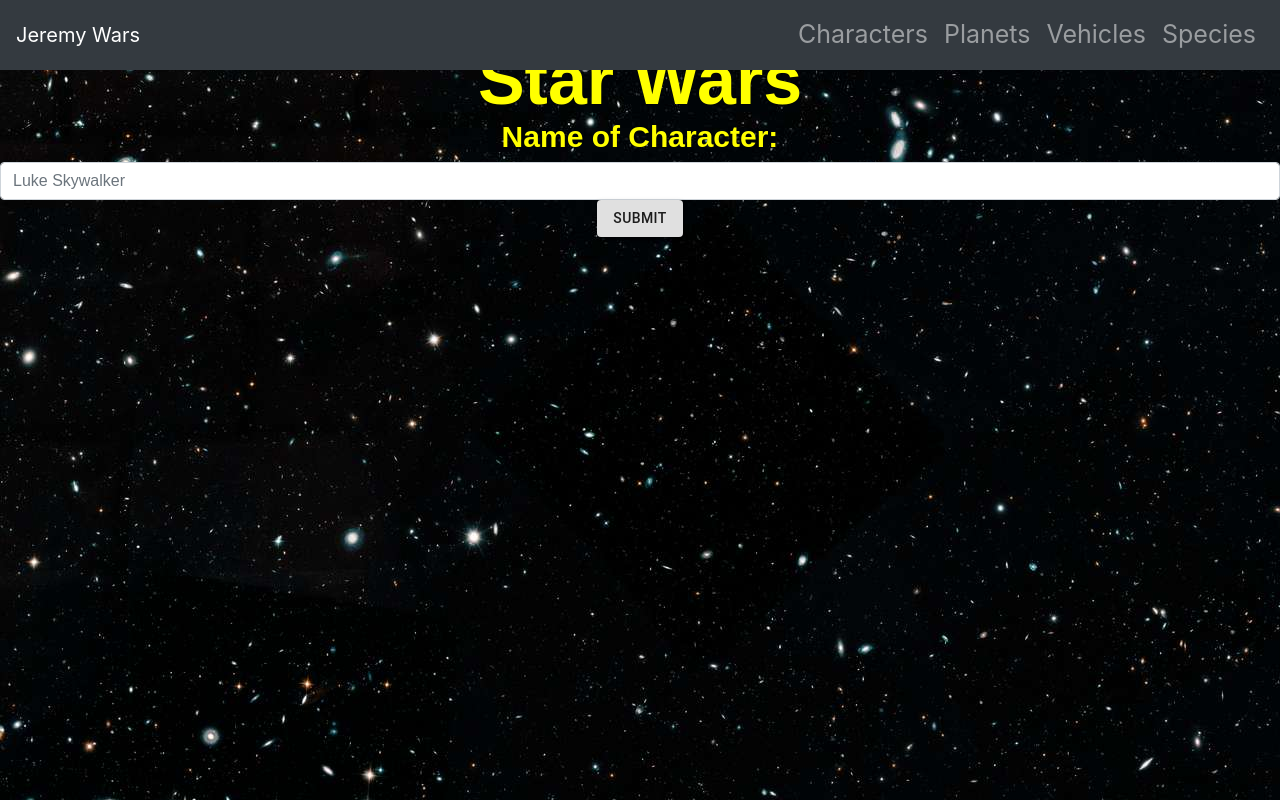
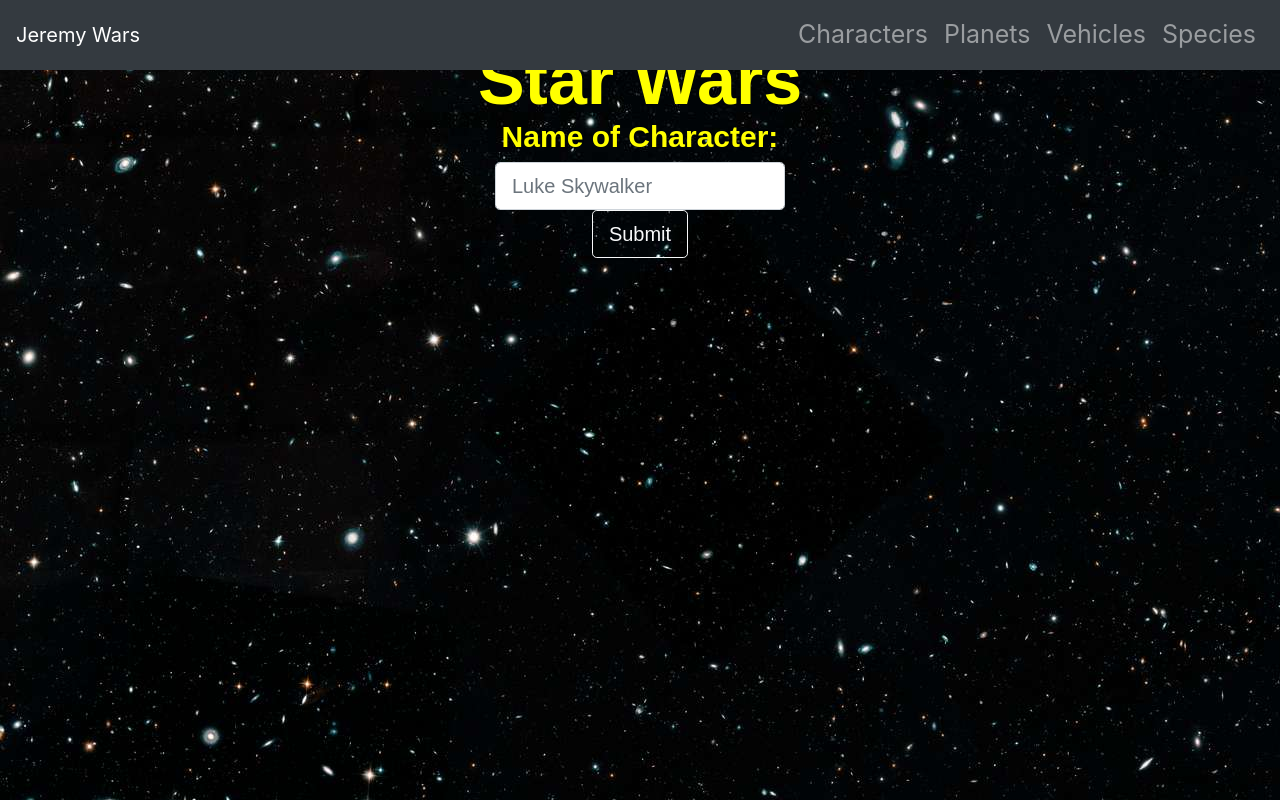
Before and after one commit to TerryParker/jeremywars-master, a React (Create React App) app: page /character in a window 1280 px wide. Built offline with nearby package versions, Linux system fonts and the light colour scheme; a web font is replaced by a local one.

Commit message:
updated all the forms to not be nasty and go across the entire screen. Also updated the submit buttons for all to be under the search bar and made them outline instead. Next we will conquer fixing the background of the displayed results. (#21)
Co-authored-by: Terry Parker <terry.parker@selu.edu>

```diff
--- a/src/components/CharacterSearch.jsx
+++ b/src/components/CharacterSearch.jsx
@@ -1,6 +1,5 @@
 import React, { useState, useEffect } from 'react';
-import { Form, ListGroup} from 'react-bootstrap';
-import Button from '@material-ui/core/Button';
+import { Form, ListGroup, Button, Col} from 'react-bootstrap';
 import './StarWarsFont.css';
 import starwarsAudio from '../assets/starwarsTheme.mp3';
 
@@ -38,15 +37,17 @@
             <div style={{color: "yellow", fontSize:"70px"}}>Star Wars </div>
                 <div >
                     <Form onSubmit={handleSubmit}>
+                        <Col sm={3}>
                         <Form.Label style={{color: "yellow", fontSize:"30px"}}>Name of Character: </Form.Label>
                         <Form.Control
                         required
+                        size="lg"
                         type="name"
                         id="1"
                         placeholder="Luke Skywalker"
                         />
-                        {' '}
-                        <Button type="submit" variant="contained" >Submit</Button>
+                        </Col>
+                        <Button type="submit" variant="outline-light" size="lg">Submit</Button>
                             <audio className="submit-audio">
                                 <source src={starwarsAudio}/>
                             </audio>
--- a/src/components/PlanetSearch.jsx
+++ b/src/components/PlanetSearch.jsx
@@ -1,6 +1,5 @@
 import React, { useState, useEffect } from 'react';
-import { Form, ListGroup} from 'react-bootstrap';
-import Button from '@material-ui/core/Button';
+import { Form, ListGroup, Button, Col} from 'react-bootstrap';
 import './StarWarsFont.css';
 import starwarsAudio from '../assets/starwarsTheme.mp3';
 
@@ -38,15 +37,17 @@
             <div style={{color: "yellow", fontSize:"70px"}}>Star Wars </div>
                 <div >
                     <Form onSubmit={handleSubmit}>
+                    <Col sm={3}>
                         <Form.Label style={{color: "yellow", fontSize:"30px"}}>Name of Planet: </Form.Label>
                         <Form.Control
                         required
+                        size="lg"
                         type="name"
                         id="1"
                         placeholder="Tatooine"
                         />
-                        {' '}
-                        <Button type="submit" variant="contained" >Submit</Button>
+                        </Col>
+                        <Button type="submit" variant="outline-light" size="lg">Submit</Button>
                             <audio className="submit-audio">
                                 <source src={starwarsAudio}/>
                             </audio>
--- a/src/components/SpeciesSearch.jsx
+++ b/src/components/SpeciesSearch.jsx
@@ -1,6 +1,5 @@
 import React, { useState, useEffect } from 'react';
-import { Form, ListGroup} from 'react-bootstrap';
-import Button from '@material-ui/core/Button';
+import { Form, ListGroup, Button, Col} from 'react-bootstrap';
 import './StarWarsFont.css';
 import starwarsAudio from '../assets/starwarsTheme.mp3';
 
@@ -38,15 +37,17 @@
             <div style={{color: "yellow", fontSize:"70px"}}>Star Wars </div>
                 <div >
                     <Form onSubmit={handleSubmit}>
+                    <Col sm={3}>
                         <Form.Label style={{color: "yellow", fontSize:"30px"}}>Name of Species: </Form.Label>
                         <Form.Control
                         required
+                        size="lg"
                         type="name"
                         id="1"
                         placeholder="Wookie"
                         />
-                        {' '}
-                        <Button type="submit" variant="contained" >Submit</Button>
+                    </Col>
+                        <Button type="submit" variant="outline-light" size="lg">Submit</Button>
                             <audio className="submit-audio">
                                 <source src={starwarsAudio}/>
                             </audio>
--- a/src/components/VehicleSearch.jsx
+++ b/src/components/VehicleSearch.jsx
@@ -1,6 +1,6 @@
 import React, { useState, useEffect } from 'react';
-import { Form, ListGroup} from 'react-bootstrap';
-import Button from '@material-ui/core/Button';
+import { Form, ListGroup, Button, Col} from 'react-bootstrap';
+
 import './StarWarsFont.css';
 import starwarsAudio from '../assets/starwarsTheme.mp3';
 
@@ -38,15 +38,17 @@
             <div style={{color: "yellow", fontSize:"70px"}}>Star Wars </div>
                 <div >
                     <Form onSubmit={handleSubmit}>
+                    <Col sm={3}>
                         <Form.Label style={{color: "yellow", fontSize:"30px"}}>Name of Vehicle: </Form.Label>
                         <Form.Control
                         required
+                        size="lg"
                         type="name"
                         id="1"
                         placeholder="Sand Crawler"
                         />
-                        {' '}
-                        <Button type="submit" variant="contained" >Submit</Button>
+                    </Col>
+                        <Button type="submit" variant="outline-light" size="lg">Submit</Button>
                             <audio className="submit-audio">
                                 <source src={starwarsAudio}/>
                             </audio>
```
